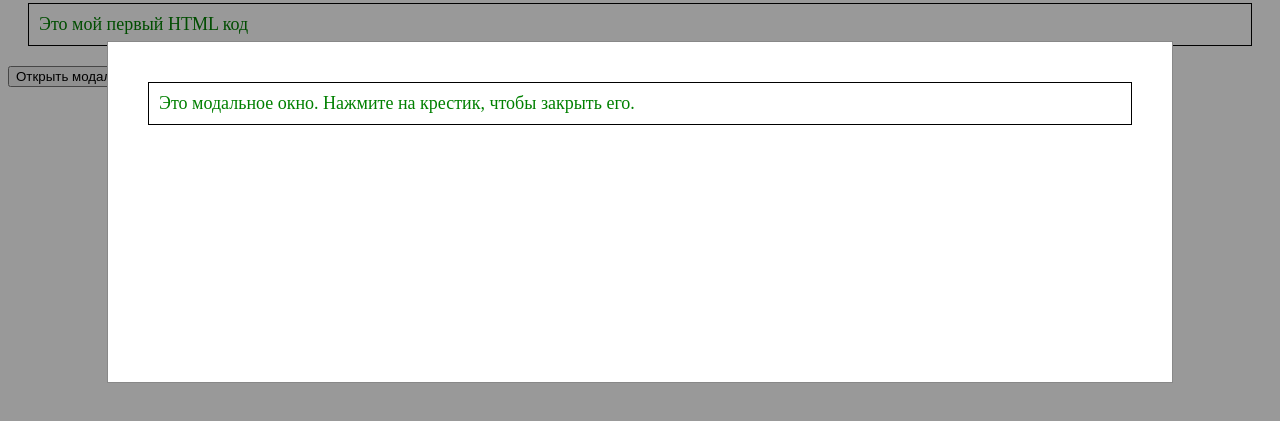
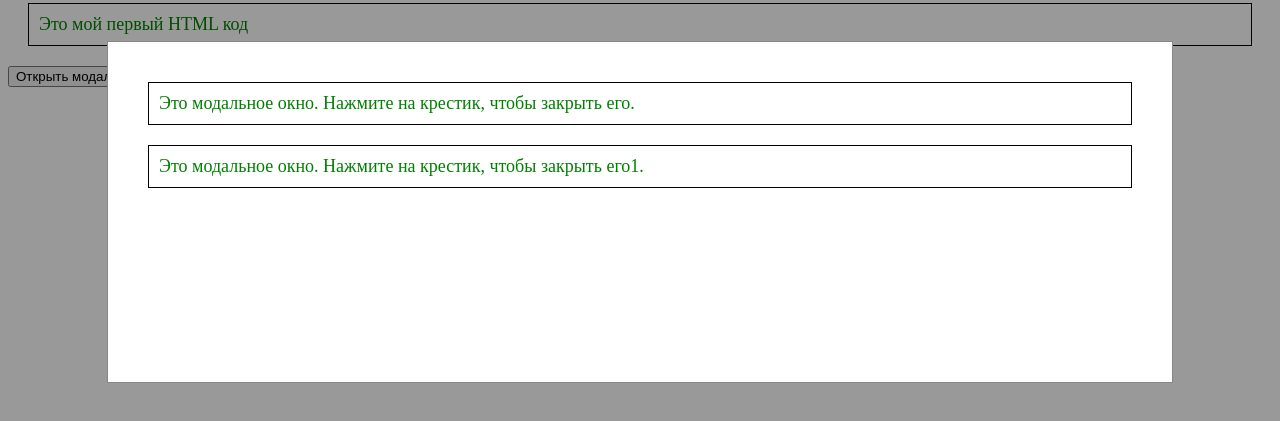
Before and after one commit to GeroinEXP/courserep, a plain HTML site: page index.html in a window 1280 px wide. Both pictures are taken after a click on the button "Открыть модальное окно". Shown: the part 87-508 px from the top of the page. Drawn offline with Linux system fonts and the light colour scheme.

Commit message:
newrow
a

```diff
--- a/index.html
+++ b/index.html
@@ -64,6 +64,7 @@
   <div class="modal-content">
    <span class="close" onclick="closeModal()">&times;</span>
    <p>Это модальное окно. Нажмите на крестик, чтобы закрыть его.</p>
+   <p>Это модальное окно. Нажмите на крестик, чтобы закрыть его1.</p>
   </div>
  </div>
 
```
